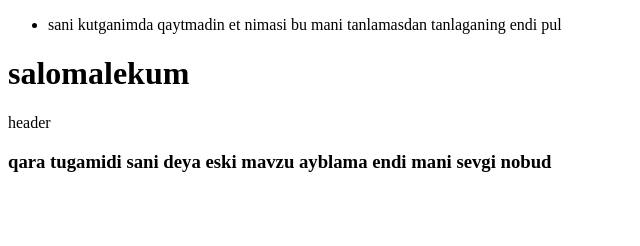
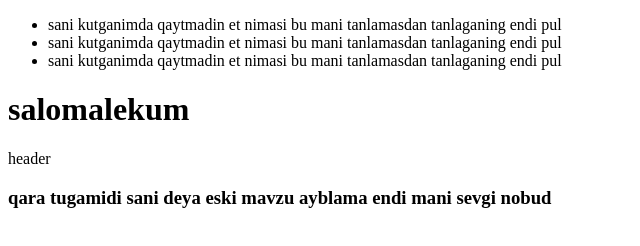
Before and after one commit to Xabibullohxusnullayev/71, a plain HTML site: page index.html in a window 1280 px wide. Shown: the whole page, without its empty margins (0-640 px from the left). Drawn offline with Linux system fonts and the light colour scheme.

Commit message:
bu sani qora ko'zlarin

```diff
--- a/index.html
+++ b/index.html
@@ -15,6 +15,14 @@
                      sani kutganimda qaytmadin et nimasi bu
                     mani tanlamasdan tanlaganing endi pul
                 </li>
+                <li>
+                    sani kutganimda qaytmadin et nimasi bu
+                   mani tanlamasdan tanlaganing endi pul
+               </li>
+               <li>
+                sani kutganimda qaytmadin et nimasi bu
+               mani tanlamasdan tanlaganing endi pul
+           </li>
             </ul>
         </nav>
     </main>
```
Also changed, not shown: about.html (added, +13 -0 lines), gree.html (added, +13 -0 lines).
